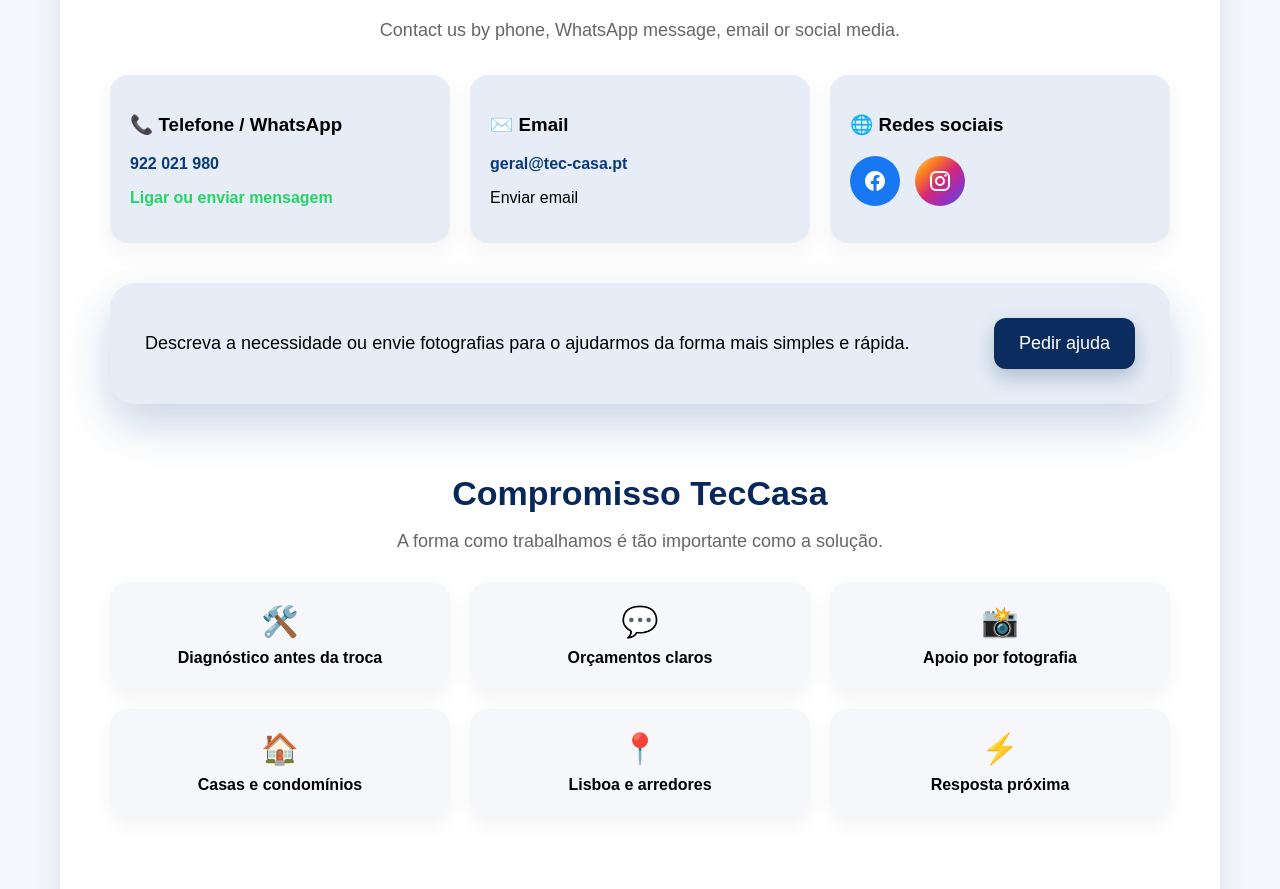
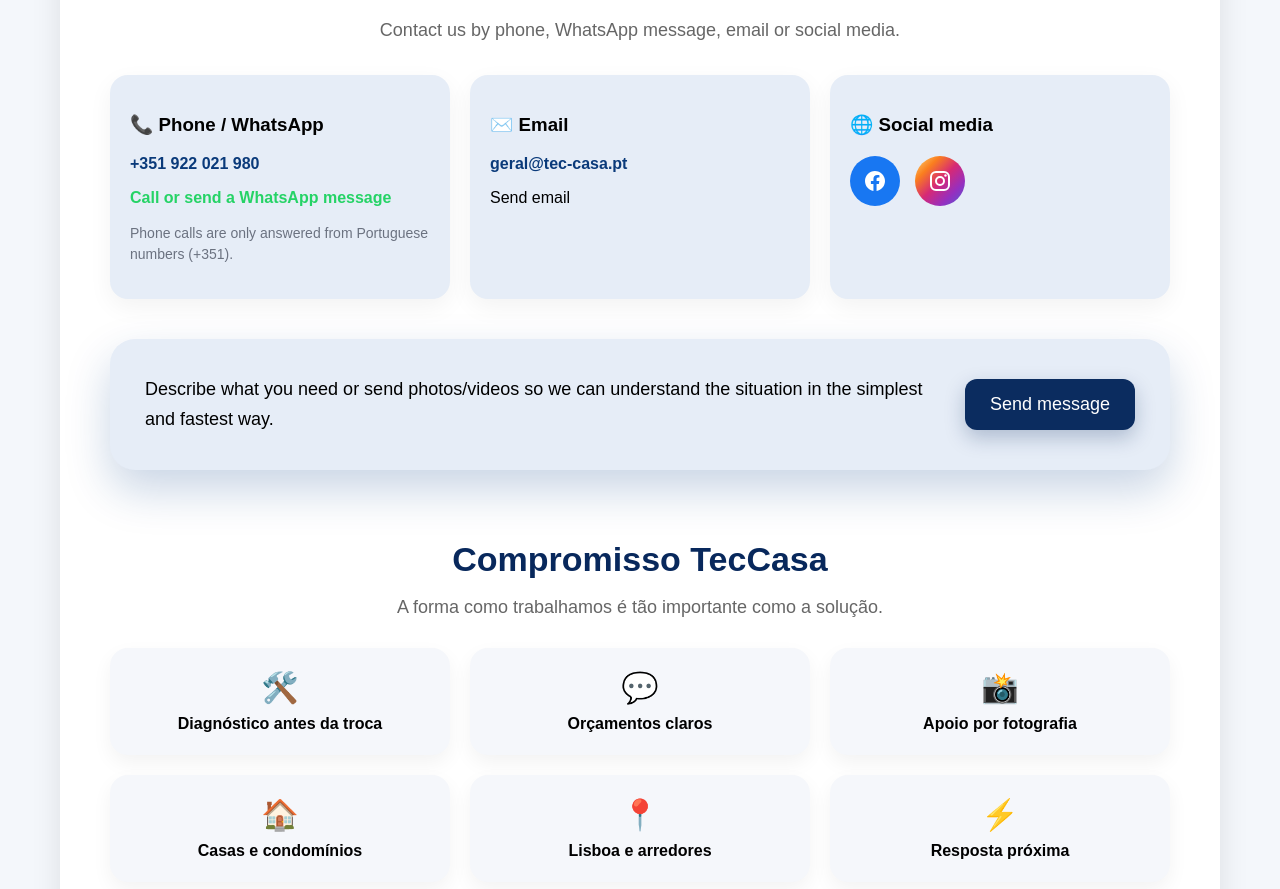
Before and after one commit to andrecorreiaauto-bit/teccasa-site, a Next.js app: page /en in a window 1280 px wide. Shown: the part 3111-4000 px from the top of the page. Built offline with nearby package versions, Linux system fonts and the light colour scheme.

Commit message:
Update index.js

```diff
--- a/pages/en/index.js
+++ b/pages/en/index.js
@@ -733,9 +733,22 @@ marginTop:"20px"
     e.currentTarget.style.boxShadow="0 8px 25px rgba(0,0,0,0.05)"
   }}
 >
-  <h3>📞 Telefone / WhatsApp</h3>
-  <p style={{color:"#0a3a7a", fontWeight:"bold"}}>922 021 980</p>
-  <p style={{color:"#25D366", fontWeight:"bold"}}>Ligar ou enviar mensagem</p>
+  <h3>📞 Phone / WhatsApp</h3>
+
+<p style={{color:"#0a3a7a", fontWeight:"bold"}}>+351 922 021 980</p>
+
+<p style={{color:"#25D366", fontWeight:"bold"}}>
+Call or send a WhatsApp message
+</p>
+
+<p style={{
+fontSize:"14px",
+lineHeight:"1.5",
+color:"#6b7280",
+marginTop:"12px"
+}}>
+Phone calls are only answered from Portuguese numbers (+351).
+</p>
 </div>
 
 <div
@@ -762,7 +775,7 @@ marginTop:"20px"
 >
   <h3>✉️ Email</h3>
   <p style={{color:"#0a3a7a", fontWeight:"bold"}}>geral@tec-casa.pt</p>
-  <p>Enviar email</p>
+  <p>Send email</p>
 </div>
 
 <div
@@ -783,7 +796,7 @@ marginTop:"20px"
     e.currentTarget.style.boxShadow="0 8px 25px rgba(0,0,0,0.05)"
   }}
 >
-  <h3>🌐 Redes sociais</h3>
+  <h3>🌐 Social media</h3>
 
   <div style={{
     display:"flex",
@@ -860,12 +873,12 @@ fontSize:"18px",
 lineHeight:"1.7",
 margin:"0"
 }}>
-Descreva a necessidade ou envie fotografias para o ajudarmos da forma mais simples e rápida.
+Describe what you need or send photos/videos so we can understand the situation in the simplest and fastest way.
 </p>
 </div>
 
 <a
-href="https://wa.me/351922021980"
+href="https://wa.me/351922021980?text=Hello%2C%20I%20need%20help%20with%20a%20service%20in%20Lisbon."
 target="_blank"
 style={{
 background:"#0b2c5f",
@@ -890,7 +903,7 @@ e.currentTarget.style.boxShadow="0 8px 20px rgba(11,44,95,0.25)"
 }}
 
 >
-Pedir ajuda
+Send message
 </a>
 </div>
  </div>
@@ -1097,14 +1110,14 @@ Soluções técnicas com foco em diagnóstico, transparência e apoio próximo.
                                                                  marginTop:"0",
                                                                  color:"#08285c"
                                                                  }}>
-                                                                 Escolha uma opção
+                                                                 Choose an option
                                                                  </h2>
 
                                                                  <p style={{
                                                                  color:"#555",
                                                                  marginBottom:"25px"
                                                                  }}>
-                                                                 Como pretende entrar em contacto?
+                                                                 How would you like to contact us?
                                                                  </p>
 
                                                                  <div style={{
@@ -1124,7 +1137,7 @@ Soluções técnicas com foco em diagnóstico, transparência e apoio próximo.
                                                                  fontWeight:"bold"
                                                                  }}
                                                                  >
-                                                                 📞 Ligar
+                                                                 📞 Call
                                                                  </a>
 
                                                                  <a
@@ -1139,7 +1152,7 @@ Soluções técnicas com foco em diagnóstico, transparência e apoio próximo.
                                                                  fontWeight:"bold"
                                                                  }}
                                                                  >
-                                                                 💬 Mensagem WhatsApp
+                                                                 💬 WhatsApp message
                                                                  </a>
 
                                                                  <button
@@ -1155,8 +1168,16 @@ Soluções técnicas com foco em diagnóstico, transparência e apoio próximo.
                                                                  fontWeight:"bold"
                                                                  }}
                                                                  >
-                                                                 Fechar
+                                                                 Close
                                                                  </button>
+                                                                  <p style={{
+                                                                  fontSize:"14px",
+                                                                  lineHeight:"1.5",
+                                                                  color:"#6b7280",
+                                                                  marginBottom:"20px"
+                                                                  }}>
+                                                                  Phone calls are only answered from Portuguese numbers (+351). If you do not have a Portuguese number, please use WhatsApp message, email or social media.
+                                                                  </p>
 
                                                                  </div>
                                                                  </div>
```
